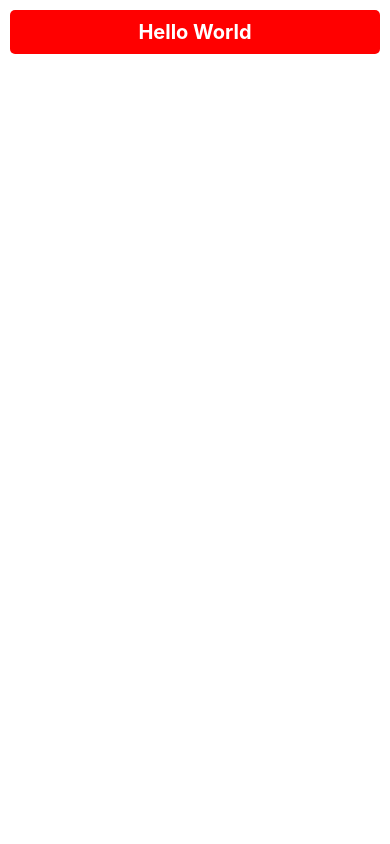
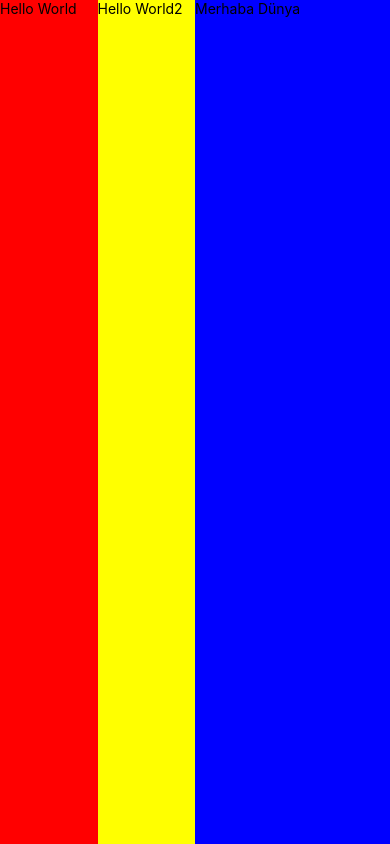
Before and after one commit to Yusufefe16/My-First-React-Native-App, a React Native app: screen / in a window 390 px wide. Built offline with nearby package versions, Linux system fonts and the light colour scheme.

Commit message:
flex prop

```diff
--- a/App.tsx
+++ b/App.tsx
@@ -4,9 +4,15 @@ import {View, Text, SafeAreaView, StyleSheet} from 'react-native';
 
 function App() {
   return (
-      <SafeAreaView>
-          <View >
-              <Text style={styles.container}>Hello World</Text>
+      <SafeAreaView style={styles.container}>
+          <View style={styles.upper_view_container}>
+              <Text >Hello World</Text>
+          </View>
+          <View style={styles.center_view_container}>
+              <Text >Hello World2</Text>
+          </View>
+          <View style={styles.bottom_view_container}>
+              <Text >Merhaba Dünya</Text>
           </View>
       </SafeAreaView>
   );
@@ -14,14 +20,20 @@ function App() {
 
 const styles = StyleSheet.create({
     container: {
+        flex: 1,
+        flexDirection: 'row',
+    },
+    upper_view_container: {
+        flex: 1,
         backgroundColor: 'red',
-        margin: 10,
-        padding: 10,
-        borderRadius: 5,
-        color: 'white',
-        fontSize: 20,
-        fontWeight: 'bold',
-        textAlign: 'center',
+    },
+    center_view_container: {
+        flex: 1,
+        backgroundColor: 'yellow',
+    },
+    bottom_view_container: {
+        flex: 2,
+        backgroundColor: 'blue',
     },
 });
 
```
